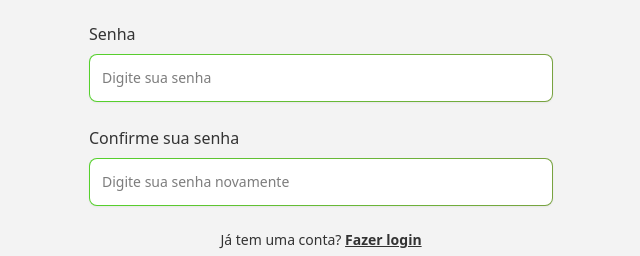
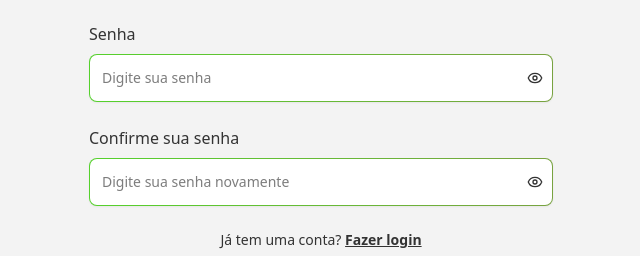
Before and after one commit to Isabela-Silva/agropec-app, a React (Vite) app: page /signup in a window 1280 px wide. Shown: the part 589-845 px from the top of the page, without its empty margins (319-959 px from the left). Built offline with nearby package versions, Linux system fonts and the light colour scheme; no server answers.

Commit message:
feat: adiciona integração de signup e implementa a amostra de senha no input

```diff
--- /dev/null
+++ b/src/components/ui/PasswordInput.tsx
@@ -0,0 +1,30 @@
+import { Eye, EyeOff } from 'lucide-react';
+import { useState, type InputHTMLAttributes } from 'react';
+
+import { cn } from '../../utils/cn';
+import { Button } from './button';
+import { Input } from './input';
+
+interface PasswordInputProps extends InputHTMLAttributes<HTMLInputElement> {
+  className?: string;
+}
+
+export function PasswordInput({ className, ...props }: PasswordInputProps) {
+  const [showPassword, setShowPassword] = useState(false);
+
+  return (
+    <div className="relative">
+      <Input type={showPassword ? 'text' : 'password'} className={cn('pr-10', className)} {...props} />
+      <Button
+        type="button"
+        variant="ghost"
+        size="icon"
+        className="absolute right-0 top-0 h-full px-3 py-2 hover:bg-transparent"
+        onClick={() => setShowPassword(!showPassword)}
+      >
+        {showPassword ? <EyeOff className="h-4 w-4 text-base-black" /> : <Eye className="h-4 w-4 text-base-black" />}
+        <span className="sr-only">{showPassword ? 'Ocultar senha' : 'Mostrar senha'}</span>
+      </Button>
+    </div>
+  );
+}
--- a/src/pages/Signup/index.tsx
+++ b/src/pages/Signup/index.tsx
@@ -1,4 +1,5 @@
 import { zodResolver } from '@hookform/resolvers/zod';
+import { useState } from 'react';
 import { useForm } from 'react-hook-form';
 import { Link, useLocation, useNavigate } from 'react-router-dom';
 import * as z from 'zod';
@@ -6,6 +7,9 @@ import * as z from 'zod';
 import { Button } from '../../components/ui/button/index';
 import { Form, FormControl, FormField, FormItem, FormLabel, FormMessage } from '../../components/ui/form/index';
 import { Input } from '../../components/ui/input';
+import { PasswordInput } from '../../components/ui/PasswordInput';
+import { AuthService, type ApiError } from '../../services';
+import { toastUtils } from '../../utils/toast';
 
 const formSchema = z
   .object({
@@ -24,6 +28,7 @@ export function SignupScreen() {
   const navigate = useNavigate();
   const location = useLocation();
   const from = location.state?.from?.pathname || '/explore';
+  const [isLoading, setIsLoading] = useState(false);
 
   const form = useForm<z.infer<typeof formSchema>>({
     resolver: zodResolver(formSchema),
@@ -36,15 +41,37 @@ export function SignupScreen() {
     },
   });
 
-  function onSubmit(values: z.infer<typeof formSchema>) {
-    // TODO: Implementar criação de conta real
-    console.log(values);
+  async function onSubmit(values: z.infer<typeof formSchema>) {
+    const loadingToast = toastUtils.loading('Criando conta...');
 
-    // Simula criação de conta bem-sucedida
-    localStorage.setItem('isAuthenticated', 'true');
+    try {
+      setIsLoading(true);
 
-    // Redireciona para a página que o usuário tentou acessar originalmente
-    navigate(from, { replace: true });
+      const signUpData = {
+        firstName: values.firstName,
+        lastName: values.lastName,
+        email: values.email,
+        password: values.password,
+      };
+
+      const response = await AuthService.signUp(signUpData);
+
+      localStorage.setItem('auth_token', response.token);
+
+      toastUtils.success('Conta criada com sucesso!', {
+        id: loadingToast,
+      });
+
+      navigate(from, { replace: true });
+    } catch (err: unknown) {
+      const apiError = err as ApiError;
+      toastUtils.error(
+        apiError.response?.data?.error || 'Ocorreu um erro ao criar a conta. Por favor, tente novamente.',
+        { id: loadingToast },
+      );
+    } finally {
+      setIsLoading(false);
+    }
   }
 
   return (
@@ -63,7 +90,7 @@ export function SignupScreen() {
                   <FormControl>
                     <Input
                       placeholder="Digite seu nome"
-                      className="gradient-border h-10 bg-white text-sm text-base-black focus-visible:ring-0 sm:h-11 sm:text-base md:h-12"
+                      className="h-10 bg-white text-sm text-base-black gradient-border focus-visible:ring-0 sm:h-11 sm:text-base md:h-12"
                       {...field}
                     />
                   </FormControl>
@@ -81,7 +108,7 @@ export function SignupScreen() {
                   <FormControl>
                     <Input
                       placeholder="Digite seu sobrenome"
-                      className="gradient-border h-10 bg-white text-sm text-base-black focus-visible:ring-0 sm:h-11 sm:text-base md:h-12"
+                      className="h-10 bg-white text-sm text-base-black gradient-border focus-visible:ring-0 sm:h-11 sm:text-base md:h-12"
                       {...field}
                     />
                   </FormControl>
@@ -101,7 +128,7 @@ export function SignupScreen() {
                   <Input
                     type="email"
                     placeholder="Digite seu e-mail"
-                    className="gradient-border h-10 bg-white text-sm text-base-black focus-visible:ring-0 sm:h-11 sm:text-base md:h-12"
+                    className="h-10 bg-white text-sm text-base-black gradient-border focus-visible:ring-0 sm:h-11 sm:text-base md:h-12"
                     {...field}
                   />
                 </FormControl>
@@ -117,10 +144,9 @@ export function SignupScreen() {
               <FormItem>
                 <FormLabel className="text-sm font-light sm:text-base">Senha</FormLabel>
                 <FormControl>
-                  <Input
-                    type="password"
+                  <PasswordInput
                     placeholder="Digite sua senha"
-                    className="gradient-border h-10 bg-white text-sm text-base-black focus-visible:ring-0 sm:h-11 sm:text-base md:h-12"
+                    className="h-10 bg-white text-sm text-base-black gradient-border focus-visible:ring-0 sm:h-11 sm:text-base md:h-12"
                     {...field}
                   />
                 </FormControl>
@@ -136,10 +162,9 @@ export function SignupScreen() {
               <FormItem>
                 <FormLabel className="text-sm font-light sm:text-base">Confirme sua senha</FormLabel>
                 <FormControl>
-                  <Input
-                    type="password"
+                  <PasswordInput
                     placeholder="Digite sua senha novamente"
-                    className="gradient-border h-10 bg-white text-sm text-base-black focus-visible:ring-0 sm:h-11 sm:text-base md:h-12"
+                    className="h-10 bg-white text-sm text-base-black gradient-border focus-visible:ring-0 sm:h-11 sm:text-base md:h-12"
                     {...field}
                   />
                 </FormControl>
@@ -155,8 +180,12 @@ export function SignupScreen() {
             </Link>
           </p>
 
-          <Button type="submit" className="mt-4 h-10 w-full bg-green-gradient text-sm sm:h-11 sm:text-base md:h-12">
-            Criar conta
+          <Button
+            type="submit"
+            className="mt-4 h-10 w-full bg-green-gradient text-sm sm:h-11 sm:text-base md:h-12"
+            disabled={isLoading}
+          >
+            {isLoading ? 'Criando conta...' : 'Criar conta'}
           </Button>
         </form>
       </Form>
--- a/src/services/AuthService.ts
+++ b/src/services/AuthService.ts
@@ -32,7 +32,7 @@ export const AuthService = {
   },
 
   async signUp(data: SignUpData): Promise<AuthResponse> {
-    const response = await api.post<AuthResponse>('/auth/signup', data);
+    const response = await api.post<AuthResponse>('/users/signup', data);
 
     return response.data;
   },
--- a/src/services/index.ts
+++ b/src/services/index.ts
@@ -1,2 +1,3 @@
 export * from './api';
 export * from './AuthService';
+export * from './interfaces/api';
--- /dev/null
+++ b/src/services/interfaces/api.ts
@@ -0,0 +1,13 @@
+export interface ApiError {
+  response?: {
+    data?: {
+      error?: string;
+    };
+  };
+}
+
+export interface ApiResponse<T = unknown> {
+  data: T;
+  message?: string;
+  success: boolean;
+}
```
